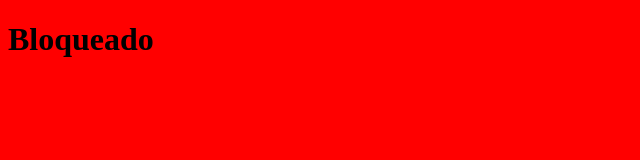
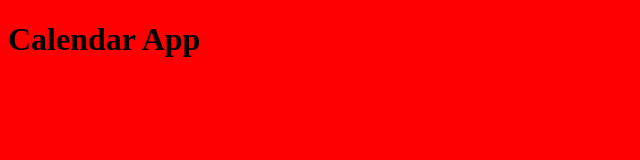
Before and after one commit to samirjabib/calendar-backend, a website: page public/index.html in a window 1280 px wide. Shown: the whole page, without its empty margins (0-640 px from the left). Drawn offline with Linux system fonts and the light colour scheme.

```diff
--- a/public/index.html
+++ b/public/index.html
@@ -5,9 +5,9 @@
     <meta http-equiv="X-UA-Compatible" content="IE=edge">
     <meta name="viewport" content="width=device-width, initial-scale=1.0">
     <link rel="stylesheet" href="styles.css">
-    <title>Demo App</title>
+    <title>Calendar App</title>
 </head>
 <body>
-    <h1>Bloqueado</h1>
+    <h1>Calendar App</h1>
 </body>
 </html>
```
